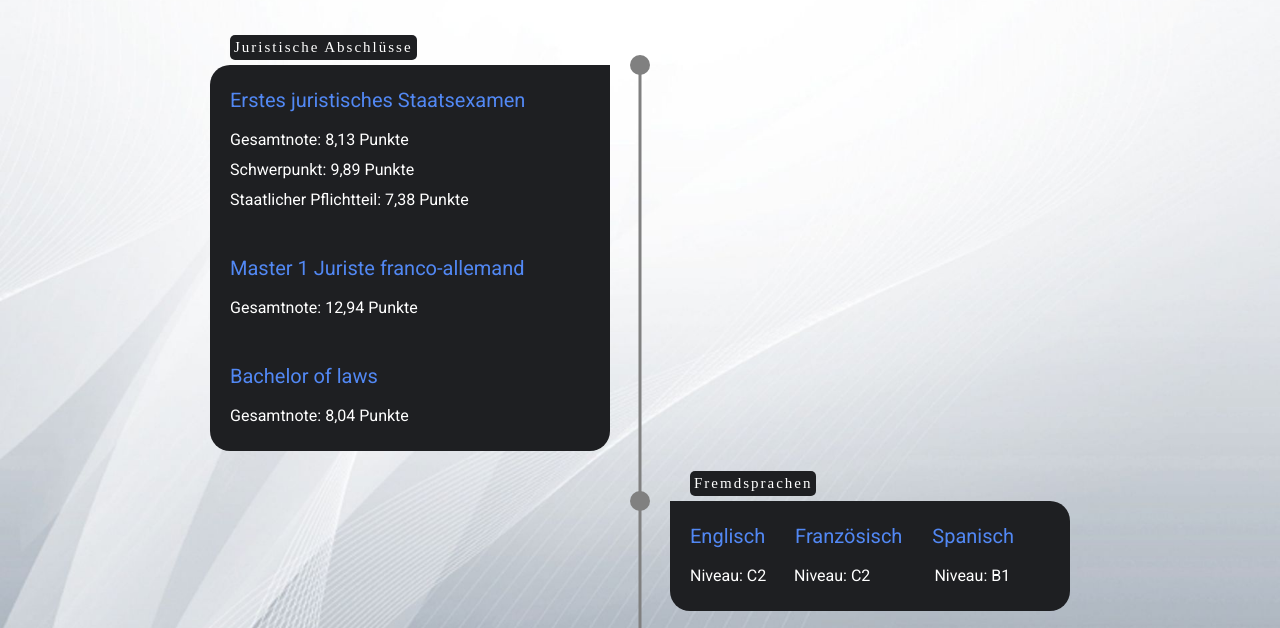
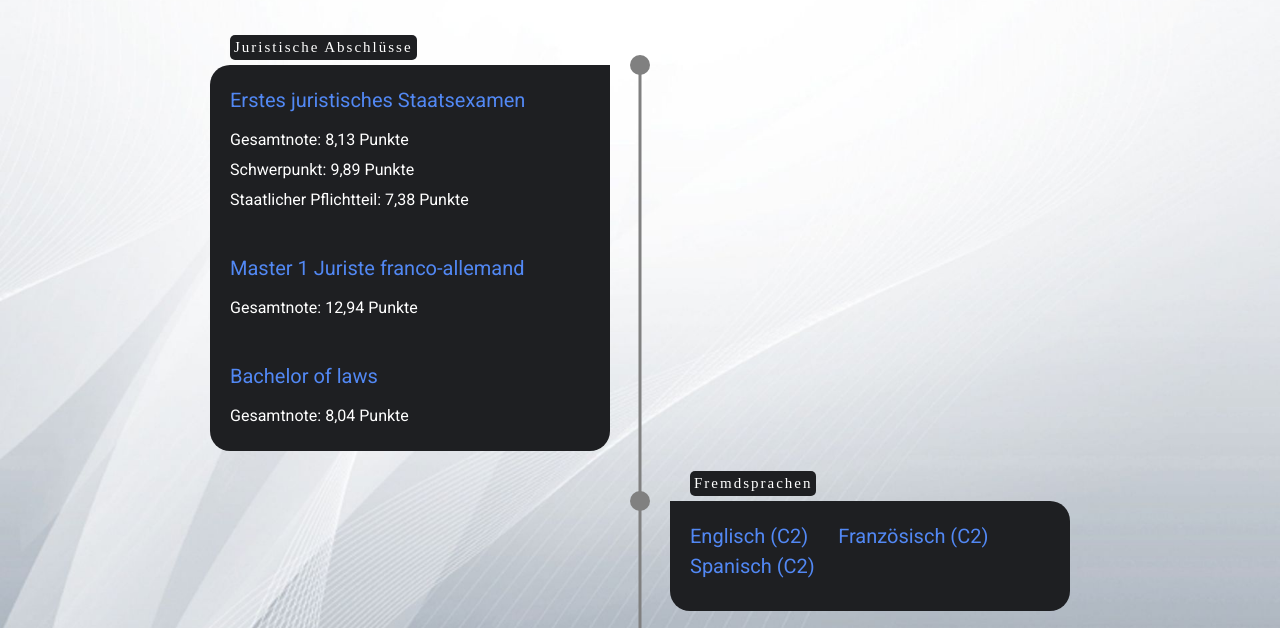
Before and after one commit to sandraherrschaft/sh, a plain HTML site: page zu meiner person.html in a window 1280 px wide. Shown: the part 116-744 px from the top of the page. Drawn offline with Linux system fonts and the light colour scheme.

Commit message:
Update zu meiner person.html

```diff
--- a/zu meiner person.html
+++ b/zu meiner person.html
@@ -49,8 +49,7 @@
                     <li>
                         <div class="timeline-content">
                             <h3 class="date">Fremdsprachen</h3>
-                            <h1>Englisch &emsp; Französisch &emsp; Spanisch</h1>
-                            <p>Niveau: C2 &emsp;&nbsp; Niveau: C2 &emsp;&emsp;&emsp;&ensp; Niveau: B1</p>
+                            <h1>Englisch (C2) &emsp; Französisch (C2) &emsp; Spanisch (C2) </h1>
                         </div>
                     </li>
                     <li>
```
